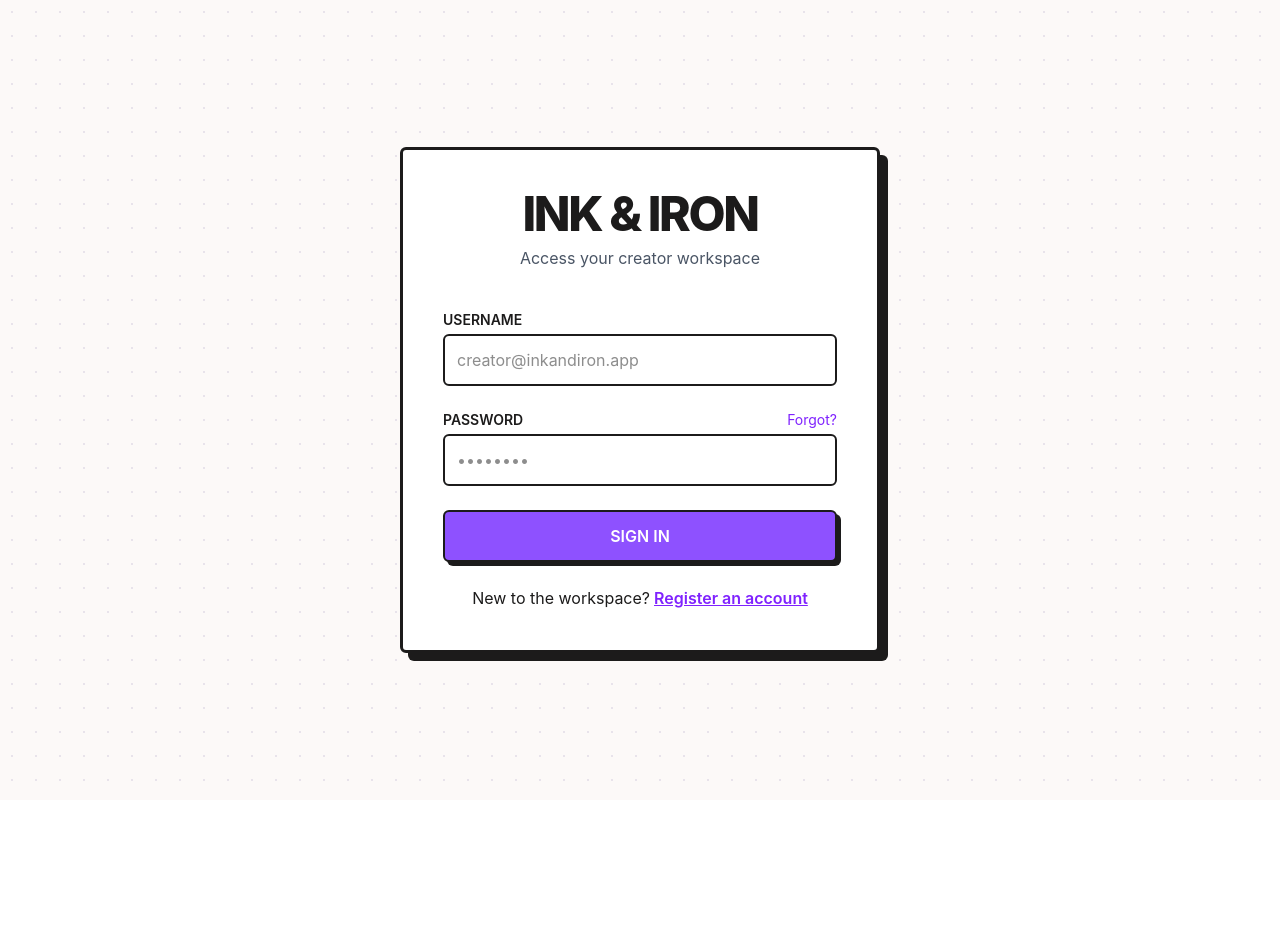
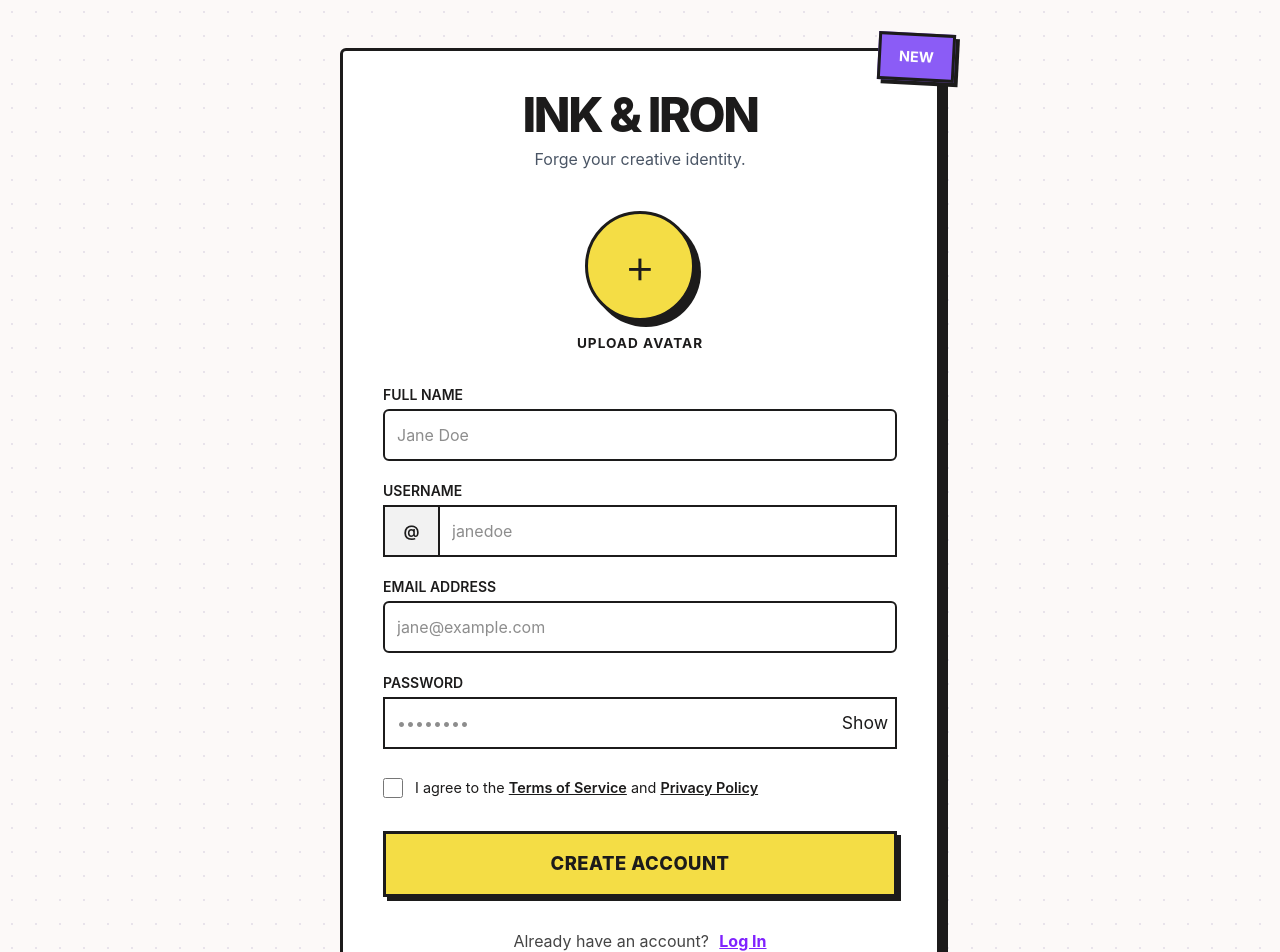
Before and after one commit to Aaditya-13/notes-full-stack, a React (Vite) app in the folder frontend/: page /users/register in a window 1280 px wide. Shown: the top 952 px of the page. Before the commit the page ends 800 px from the top, so only its background shows below. Built offline with nearby package versions, Linux system fonts and the light colour scheme.

Commit message:
add register page

```diff
--- a/frontend/src/App.jsx
+++ b/frontend/src/App.jsx
@@ -1,12 +1,41 @@
-import LoginPage from "./pages/LoginPage"
+import { Routes, Route, Navigate } from "react-router-dom";
+import LoginPage from "./pages/LoginPage.jsx";
+import RegisterPage from "./pages/RegisterPage.jsx";
+import NotesPage from "./pages/NotesPage.jsx";
 
 function App() {
 
+  const isLoggedIn = false; // later from backend/auth state
+
   return (
-    <>
-    <LoginPage />
-    </>
-  )
+    <Routes>
+
+      <Route
+        path="/"
+        element={
+          isLoggedIn
+            ? <Navigate to="/notes" />
+            : <Navigate to="/users/login" />
+        }
+      />
+
+      <Route
+        path="/users/login"
+        element={<LoginPage />}
+      />
+
+      <Route
+        path="/users/register"
+        element={<RegisterPage />}
+      />
+
+      <Route
+        path="/notes"
+        element={<NotesPage />}
+      />
+
+    </Routes>
+  );
 }
 
 export default App
--- a/frontend/src/api/auth.js
+++ b/frontend/src/api/auth.js
@@ -10,10 +10,10 @@ const loginUser = async (data) => {
 }
 
 
-const registerUser = async (data) => {
+const registerUser = async (formData) => {
   const response = await api.post(
     "users/register",
-    data
+    formData
   );
 
   return response.data
--- /dev/null
+++ b/frontend/src/pages/RegisterPage.jsx
@@ -0,0 +1,295 @@
+import { Link, useNavigate } from "react-router-dom";
+import { useState } from "react";
+import { registerUser } from "../api/auth.js";
+import "../styles/brutalism.css";
+import "../styles/components.css";
+
+export default function RegisterPage() {
+
+  const navigate = useNavigate();
+
+  const [username, setUsername] = useState("");
+  const [fullName, setFullName] = useState("");
+  const [email, setEmail] = useState("");
+  const [password, setPassword] = useState("");
+  const [avatar, setAvatar] = useState(null);
+
+  const [showPassword, setShowPassword] = useState(false);
+  const [acceptedTerms, setAcceptedTerms] = useState(false);
+
+  const handleSubmit = async (e) => {
+    e.preventDefault();
+
+    if (!acceptedTerms) {
+      alert("Please accept Terms & Conditions");
+      return;
+    }
+    const formData = new FormData()
+
+    formData.append("username", username);
+    formData.append("fullName", fullName);
+    formData.append("email", email);
+    formData.append("password", password);
+
+    if (avatar) {
+      formData.append("avatar", avatar);
+    }
+
+    try {
+      const response = await registerUser(formData);
+
+      if(response.success){
+        navigate("/users/login")
+      }
+
+    } catch (error) {
+      console.log(error);
+    }
+
+  };
+
+  return (
+    <div className="auth-page">
+
+      <div className="absolute inset-0 bg-pattern opacity-40 pointer-events-none" />
+
+      <main className="relative z-10 w-full max-w-150">
+
+        <div className="auth-card register-card brutal-shadow-lg">
+
+          <div className="new-badge">
+            NEW
+          </div>
+
+          <header className="auth-header">
+
+            <h1 className="auth-title">
+              INK & IRON
+            </h1>
+
+            <p className="auth-subtitle">
+              Forge your creative identity.
+            </p>
+
+          </header>
+
+          <form
+            onSubmit={handleSubmit}
+            className="flex flex-col gap-5"
+          >
+
+            {/* Avatar */}
+
+            <div className="avatar-section">
+
+              <label
+                htmlFor="avatar"
+                className="
+                  avatar-circle
+                  brutal-shadow
+                "
+              >
+
+                {
+                  avatar
+                    ? (
+                      <img
+                        src={URL.createObjectURL(avatar)}
+                        alt="avatar"
+                        className="avatar-preview"
+                      />
+                    )
+                    : "+"
+                }
+
+              </label>
+
+              <input
+                id="avatar"
+                type="file"
+                hidden
+                accept="image/*"
+                onChange={(e) =>
+                  setAvatar(e.target.files[0])
+                }
+              />
+
+              <span className="avatar-text">
+                UPLOAD AVATAR
+              </span>
+
+            </div>
+
+            {/* Full Name */}
+
+            <div className="form-group">
+
+              <label className="input-label">
+                Full Name
+              </label>
+
+              <input
+                className="input-field"
+                type="text"
+                value={fullName}
+                onChange={(e) =>
+                  setFullName(e.target.value)
+                }
+                placeholder="Jane Doe"
+              />
+
+            </div>
+
+            {/* Username */}
+
+            <div className="form-group">
+
+              <label className="input-label">
+                Username
+              </label>
+
+              <div className="username-wrapper">
+
+                <div className="username-prefix">
+                  @
+                </div>
+
+                <input
+                  className="username-input"
+                  type="text"
+                  value={username}
+                  onChange={(e) =>
+                    setUsername(e.target.value)
+                  }
+                  placeholder="janedoe"
+                />
+
+              </div>
+
+            </div>
+
+            {/* Email */}
+
+            <div className="form-group">
+
+              <label className="input-label">
+                Email Address
+              </label>
+
+              <input
+                className="input-field"
+                type="email"
+                value={email}
+                onChange={(e) =>
+                  setEmail(e.target.value)
+                }
+                placeholder="jane@example.com"
+              />
+
+            </div>
+
+            {/* Password */}
+
+            <div className="form-group">
+
+              <label className="input-label">
+                Password
+              </label>
+
+              <div className="password-wrapper">
+
+                <input
+                  className="password-input"
+                  type={
+                    showPassword
+                      ? "text"
+                      : "password"
+                  }
+                  value={password}
+                  onChange={(e) =>
+                    setPassword(e.target.value)
+                  }
+                  placeholder="••••••••"
+                />
+
+                <button
+                  type="button"
+                  className="password-toggle"
+                  onClick={() =>
+                    setShowPassword(!showPassword)
+                  }
+                >
+                  {showPassword ? "Hide" : "Show"}
+                </button>
+
+              </div>
+
+            </div>
+
+            {/* Terms */}
+
+            <label className="terms-row">
+
+              <input
+                type="checkbox"
+                checked={acceptedTerms}
+                onChange={(e) =>
+                  setAcceptedTerms(
+                    e.target.checked
+                  )
+                }
+              />
+
+              <span>
+                I agree to the{" "}
+                <a href="#">
+                  Terms of Service
+                </a>{" "}
+                and{" "}
+                <a href="#">
+                  Privacy Policy
+                </a>
+              </span>
+
+            </label>
+
+            {/* Submit */}
+
+            <button
+              type="submit"
+              className="
+                register-button
+                brutal-shadow
+                brutal-shadow-hover
+                brutal-shadow-active
+              "
+            >
+              CREATE ACCOUNT
+            </button>
+
+          </form>
+
+          <div className="register-user">
+
+            <p>
+
+              Already have an account?{" "}
+
+              <Link
+                to="/users/login"
+                className="auth-link"
+              >
+                Log In
+              </Link>
+
+            </p>
+
+          </div>
+
+        </div>
+
+      </main>
+
+    </div>
+  );
+}
--- a/frontend/src/styles/components.css
+++ b/frontend/src/styles/components.css
@@ -2,117 +2,271 @@
 
 @layer components {
 
+  .avatar-upload {
+    @apply w-full cursor-pointer border-2 border-[#1c1b1b] rounded-md p-3 bg-white flex justify-center items-center font-semibold transition-all;
+  }
+
+  .avatar-upload:hover {
+    transform: translate(-2px, -2px);
+  }
+
+  .register-user {
+    @apply mt-6 text-center;
+  }
+
+  .password-field {
+    @apply flex justify-between items-center;
+  }
+
+  .forgot-btn {
+    @apply text-sm text-violet-600 font-medium;
+  }
+
   .auth-page {
-    @apply
-      min-h-screen
-      flex
-      items-center
-      justify-center
-      relative
-      overflow-hidden
-      bg-[#fcf9f8]
-      text-[#1c1b1b]
-      p-4
-      md:p-12;
+    @apply min-h-screen flex items-center justify-center relative overflow-hidden bg-[#fcf9f8] text-[#1c1b1b] p-4 md:p-12;
   }
 
   .auth-card {
-    @apply
-      w-full
-      max-w-120
-      bg-white
-      border-[3px]
-      border-[#1c1b1b]
-      rounded-md
-      p-6
-      md:p-10;
+    @apply w-full max-w-120 bg-white border-[3px] border-[#1c1b1b] rounded-md p-6 md:p-10;
   }
 
   .auth-header {
-    @apply
-      text-center
-      mb-10;
+    @apply text-center mb-10;
   }
 
   .auth-title {
-    @apply
-      text-5xl
-      font-extrabold
-      uppercase
-      tracking-tighter
-      mb-2;
+    @apply text-5xl font-extrabold uppercase tracking-tighter mb-2;
   }
 
   .auth-subtitle {
-    @apply
-      text-gray-600;
+    @apply text-gray-600;
   }
 
   .form-group {
-    @apply
-      flex
-      flex-col
-      gap-1;
+    @apply flex flex-col gap-1;
   }
 
   .input-label {
-    @apply
-      text-sm
-      font-semibold
-      uppercase;
+    @apply text-sm font-semibold uppercase;
   }
 
   .input-field {
-    @apply
-      w-full
-      border-2
-      border-[#1c1b1b]
-      rounded-md
-      p-3
-      bg-white
-      transition-colors
-      focus:outline-none;
+    @apply w-full border-2 border-[#1c1b1b] rounded-md p-3 bg-white transition-colors focus:outline-none;
   }
 
   .primary-button {
-    @apply
-      w-full
-      bg-violet-500
-      text-white
-      border-2
-      border-[#1c1b1b]
-      rounded-md
-      p-3
-      font-semibold
-      uppercase
-      cursor-pointer
-      transition-all;
+    @apply w-full bg-violet-500 text-white border-2 border-[#1c1b1b] rounded-md p-3 font-semibold uppercase cursor-pointer transition-all;
   }
 
-  .forgot-btn{
-    @apply
-      text-sm
-      text-violet-600
-      cursor-pointer;
+  .forgot-btn {
+    @apply text-sm text-violet-600 cursor-pointer;
   }
 
-  .register-user{
-    @apply
-      mt-6
-      text-center;
+  .register-user {
+    @apply mt-6 text-center;
   }
 
-  .password-field{
-    @apply
-      flex
-      justify-between;
+  .password-field {
+    @apply flex justify-between;
   }
 
   .auth-link {
-    @apply
-      text-violet-600
-      font-semibold
-      ml-1
-      underline;
+    @apply text-violet-600 font-semibold ml-1 underline;
   }
 }
+
+
+.register-card{
+  position: relative;
+  max-width: 600px;
+}
+
+.new-badge{
+  position: absolute;
+  top: -18px;
+  right: -18px;
+
+  background: #8b5cf6;
+  color: white;
+
+  padding: 10px 18px;
+
+  font-weight: 700;
+  font-size: 0.9rem;
+
+  border: 3px solid #1c1b1b;
+
+  transform: rotate(3deg);
+
+  box-shadow: 4px 4px 0px #1c1b1b;
+}
+
+.avatar-section{
+  display: flex;
+  flex-direction: column;
+  align-items: center;
+  gap: 12px;
+
+  margin-bottom: 12px;
+}
+
+.avatar-circle{
+  width: 110px;
+  height: 110px;
+
+  border-radius: 9999px;
+
+  border: 3px solid #1c1b1b;
+
+  background: #f4dd45;
+
+  display: flex;
+  align-items: center;
+  justify-content: center;
+
+  font-size: 3rem;
+  font-weight: 300;
+
+  cursor: pointer;
+
+  overflow: hidden;
+
+  box-shadow: 6px 6px 0px #1c1b1b;
+
+  transition: all 0.15s ease;
+}
+
+.avatar-circle:hover{
+  transform: translate(-2px,-2px);
+  box-shadow: 8px 8px 0px #1c1b1b;
+}
+
+.avatar-circle:active{
+  transform: translate(4px,4px);
+  box-shadow: 2px 2px 0px #1c1b1b;
+}
+
+.avatar-preview{
+  width: 100%;
+  height: 100%;
+  object-fit: cover;
+}
+
+.avatar-text{
+  font-size: 0.85rem;
+  font-weight: 700;
+  letter-spacing: 1px;
+}
+
+.username-wrapper{
+  display: flex;
+}
+
+.username-prefix{
+  width: 55px;
+
+  border: 2px solid #1c1b1b;
+  border-right: none;
+
+  background: #f2f2f2;
+
+  display: flex;
+  justify-content: center;
+  align-items: center;
+
+  font-weight: 600;
+}
+
+.username-input{
+  flex: 1;
+
+  border: 2px solid #1c1b1b;
+
+  padding: 12px;
+
+  outline: none;
+}
+
+.password-wrapper{
+  display: flex;
+
+  border: 2px solid #1c1b1b;
+  background: white;
+}
+
+.password-input{
+  flex: 1;
+
+  padding: 12px;
+
+  border: none;
+  outline: none;
+}
+
+.password-toggle{
+  width: 60px;
+
+  border: none;
+
+  background: white;
+
+  cursor: pointer;
+
+  font-size: 1.1rem;
+}
+
+.terms-row{
+  display: flex;
+  align-items: center;
+  gap: 12px;
+
+  margin-top: 8px;
+
+  font-size: 0.9rem;
+}
+
+.terms-row input{
+  width: 20px;
+  height: 20px;
+
+  accent-color: black;
+}
+
+.terms-row a{
+  font-weight: 600;
+  text-decoration: underline;
+  color: inherit;
+}
+
+.register-button{
+  width: 100%;
+
+  margin-top: 12px;
+
+  padding: 16px;
+
+  background: #f4dd45;
+
+  border: 3px solid #1c1b1b;
+
+  font-size: 1.15rem;
+  font-weight: 800;
+
+  letter-spacing: 0.5px;
+
+  cursor: pointer;
+}
+
+.register-user{
+  text-align: center;
+  margin-top: 32px;
+}
+
+.register-user p{
+  color: #444;
+}
+
+.register-user a{
+  margin-left: 6px;
+  font-weight: 700;
+}
```
